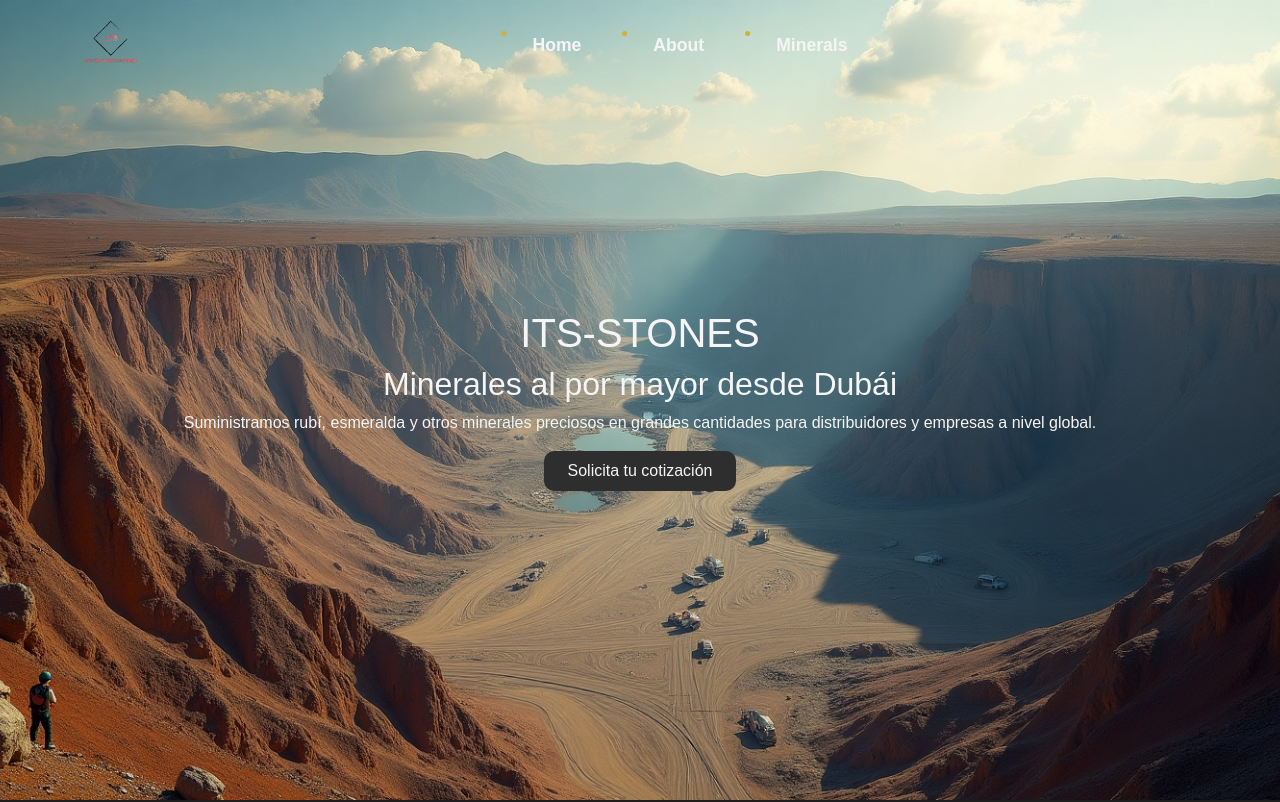
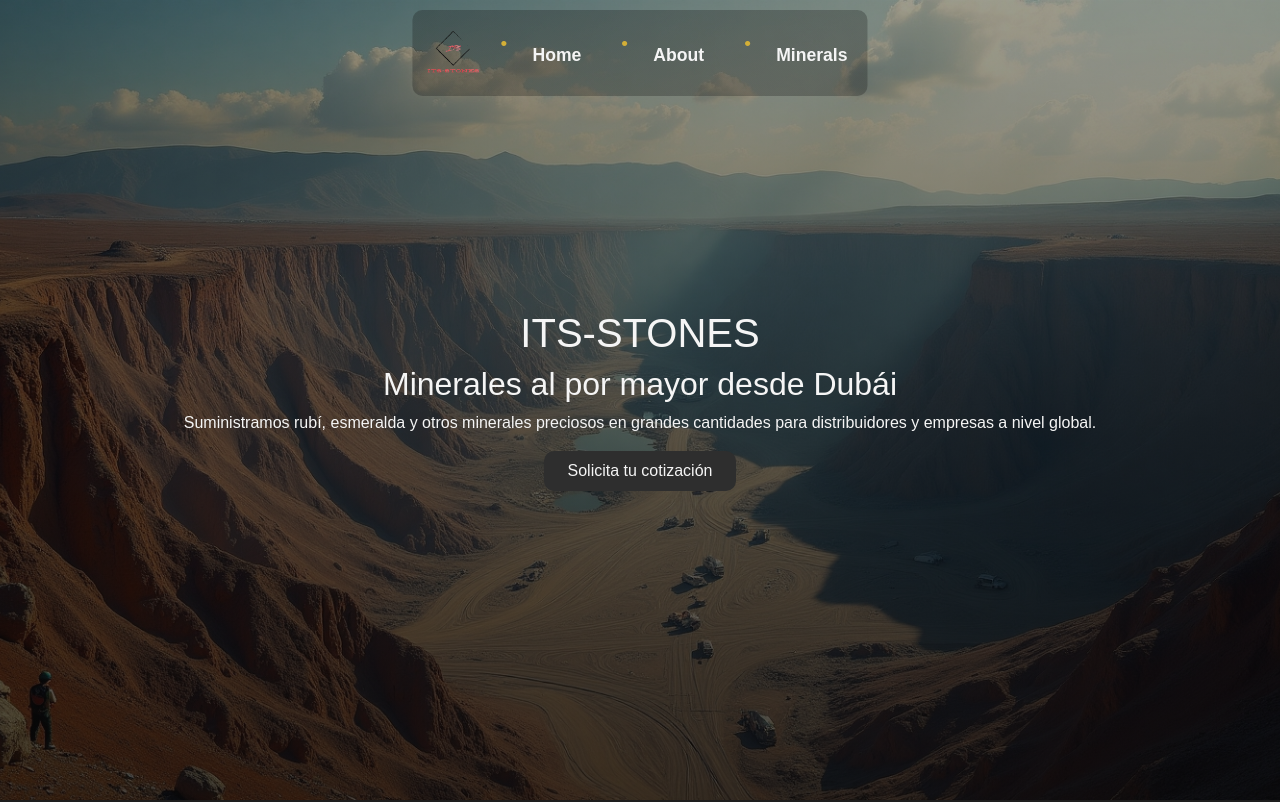
Before and after one commit to Pablo-Lob/WebJA, a React (Vite) app: page / in a window 1280 px wide. Shown: the top 802 px of the page. Built offline with nearby package versions, Linux system fonts and the light colour scheme.

Commit message:
Refactor Navbar structure and enhance styling for better responsiveness and visual appeal

```diff
--- a/src/App.jsx
+++ b/src/App.jsx
@@ -3,7 +3,7 @@ import Home from './pages/Home.jsx';
 import About from './pages/About.jsx';
 import NotFound from './pages/NotFound.jsx';
 import Minerals from './pages/Minerals.jsx';
-import Navbar from './components/Navbar.jsx';
+import Navbar from './components/navbar/Navbar.jsx';
 import Footer from './components/Footer.jsx';
 import './App.css';
 import 'bootstrap/dist/css/bootstrap.min.css';
--- a/src/components/Navbar.jsx
+++ /dev/null
@@ -1,32 +0,0 @@
-import React from 'react';
-import './navbar/Navbar.css';
-import 'bootstrap/dist/css/bootstrap.min.css';
-import logo from '../assets/logo.webp';
-
-function Navbar() {
-  return (
-    <nav className="navbar navbar-expand-lg navbar-dark bg-transparent fixed-top">
-      <div className="container">
-        <img className="navbar-brand" src={logo} href="/"></img>
-        <button className="navbar-toggler" type="button" data-bs-toggle="collapse" data-bs-target="#navbarNav"
-          aria-controls="navbarNav" aria-expanded="false" aria-label="Toggle navigation">
-          <span className="navbar-toggler-icon"></span>
-        </button>
-        <div className="collapse navbar-collapse justify-content-center" id="navbarNav">
-          <ul className="navbar-nav">
-            <li className="nav-item">
-              <a className="nav-link" href="/">Home</a>
-            </li>
-            <li className="nav-item">
-              <a className="nav-link" href="/about">About</a>
-            </li>
-            <li className="nav-item">
-              <a className="nav-link" href="/minerals">Minerals</a>
-            </li>
-          </ul>
-        </div>
-      </div>
-    </nav>
-  );
-}
-export default Navbar;
--- a/src/components/navbar/Navbar.css
+++ b/src/components/navbar/Navbar.css
@@ -1,14 +1,20 @@
 .navbar {
+    background: linear-gradient(
+            to bottom,
+            rgba(10, 10, 10, 0.25) 0%,
+            rgba(10, 10, 10, 0.25) 100%
+    );
+    border-radius: 10px;
     position: fixed;
-  top: 0;
-  left: 0;
-  width: 100%;
-  background: transparent;
-  display: flex;
-  justify-content: center;
-  align-items: center;
-  padding: 1rem 0;
-  z-index: 1000;
+    left: 50% !important;
+    right: auto !important;
+    transform: translateX(-50%) !important;
+    width: auto !important;
+    margin-top: 10px;
+    max-width: 1200px;
+    padding: 1rem;
+    box-sizing: border-box;
+    z-index: 9999;
 }
 
 .navbar ul {
@@ -17,6 +23,30 @@
     list-style: none;
     margin: 0;
     padding: 0;
+    width: 100%;
+    justify-content: center; /* centra los enlaces dentro del navbar */
+    flex-wrap: wrap; /* permite bajar elementos en pantallas pequeñas */
+    overflow-x: auto; /* si hay muchos items permite desplazar horizontalmente */
+}
+
+.navbar a {
+    color: var(--primary-text-color);
+    text-decoration: none;
+    font-weight: bold;
+    font-size: 1.1rem;
+    border-bottom: 2px solid transparent;
+    padding-bottom: 2px;
+    transition: border-bottom 0.2s;
+    white-space: nowrap;
+}
+
+.navbar a:hover {
+    border-bottom: 2px solid var(--accent-color);
+}
+
+.navbar-brand {
+    height: 70px;
+    margin-right: 1rem;
 }
 
 .navbar a {
--- /dev/null
+++ b/src/components/navbar/Navbar.jsx
@@ -0,0 +1,32 @@
+import React from 'react';
+import './Navbar.css';
+import 'bootstrap/dist/css/bootstrap.min.css';
+import logo from '../../assets/logo.webp';
+
+function Navbar() {
+    return (
+        <nav className="navbar navbar-expand-lg navbar-dark bg-transparent fixed-top">
+        <div className="container">
+            <img className="navbar-brand" src={logo} href="/"></img>
+            <button className="navbar-toggler" type="button" data-bs-toggle="collapse" data-bs-target="#navbarNav"
+            aria-controls="navbarNav" aria-expanded="false" aria-label="Toggle navigation">
+            <span className="navbar-toggler-icon"></span>
+            </button>
+            <div className="collapse navbar-collapse justify-content-center" id="navbarNav">
+            <ul className="navbar-nav">
+                <li className="nav-item">
+                <a className="nav-link" href="/public">Home</a>
+                </li>
+                <li className="nav-item">
+                <a className="nav-link" href="/about">About</a>
+                </li>
+                <li className="nav-item">
+                <a className="nav-link" href="/minerals">Minerals</a>
+                </li>
+            </ul>
+            </div>
+        </div>
+        </nav>
+    );
+}
+export default Navbar;
--- a/src/styles/Home.css
+++ b/src/styles/Home.css
@@ -5,12 +5,24 @@
     justify-content: center;
     height: 100vh;
     width: 100vw;
-    background-image: url('../assets/banner.webp');
     background-size: cover;
     background-position: center;
     background-repeat: no-repeat;
     margin: 0;
     padding: 0;
+
+    background: linear-gradient(
+            to bottom,
+            rgba(10, 10, 10, 0.4) 0%,
+            rgba(10, 10, 10, 0.7) 100%
+    ), url('../assets/banner.webp');
+
+    background-size: cover;
+    background-position: center;
+    background-repeat: no-repeat;
+
+    /* El fixed a veces da problemas en iOS, scroll es más seguro para móviles */
+    background-attachment: scroll;
 }
 
 ul {
@@ -32,3 +44,10 @@ li::before {
     font-size: 1.2em;
     line-height: 1;
 }
+
+/* Media query para activar el efecto parallax SOLO en PC donde hay potencia */
+@media (min-width: 1024px) {
+    .hero-home {
+        background-attachment: fixed;
+    }
+}
```
Lines whose indentation alone changed are shown as unchanged.
